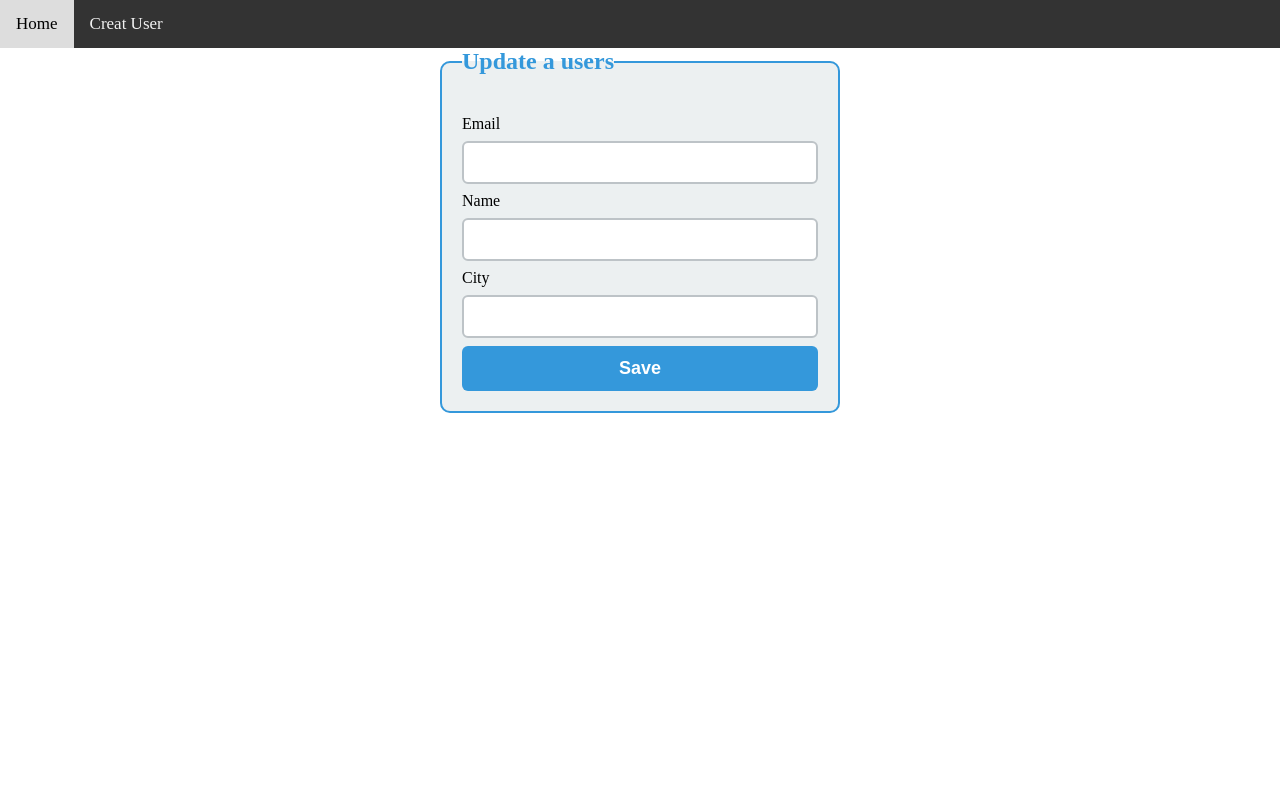
After one commit to namtrung1504/backEndCourse, a Node server app: page /update in a window 1280 px wide. The commit adds this page. Run offline with Node 20, Linux system fonts and the light colour scheme.

Commit message:
0:45 26Dec
- use more MVC getAllUser
- creat folder editUser.js to edit user in web
- change edit button ->  </a> and navigate to /update route

```diff
--- a/src/controllers/homeController.js
+++ b/src/controllers/homeController.js
@@ -1,7 +1,10 @@
 const connection = require("../config/database");
+const { getAllUsers } = require("../services/CRUDService");
 
-const getHomePage = (req, res) => {
-  return res.render("home.ejs");
+const getHomePage = async (req, res) => {
+  // console.log('====> check results :',results)
+  let results = await getAllUsers();
+  return res.render("home.ejs", { listUsers: results });
 };
 
 const getABC = (req, res) => {
@@ -52,10 +55,15 @@ const getCreatPage = (req, res) => {
   res.render("creatUser.ejs");
 };
 
+const getUpdatePage = (req, res) => {
+  res.render("editUser.ejs");
+};
+
 module.exports = {
   getHomePage,
   getABC,
   getNamTrung,
   postCreatUser,
   getCreatPage,
+  getUpdatePage,
 };
--- a/src/public/css/styles.css
+++ b/src/public/css/styles.css
@@ -31,7 +31,7 @@
 
   /* Add a color to the active/current link */
   .topnav a.active {
-    background-color: #04AA6D;
+    background-color: #3498db;
     color: white;
   }
 /* .input-group {
--- a/src/routes/web.js
+++ b/src/routes/web.js
@@ -4,6 +4,7 @@ const {
   getNamTrung,
   postCreatUser,
   getCreatPage,
+  getUpdatePage,
 } = require("../controllers/homeController");
 
 const express = require("express");
@@ -21,4 +22,6 @@ router.post("/creat-user", postCreatUser);
 
 router.get("/creat", getCreatPage);
 
+router.get("/update", getUpdatePage);
+
 module.exports = router;
--- /dev/null
+++ b/src/services/CRUDService.js
@@ -0,0 +1,10 @@
+const connection = require("../config/database");
+
+const getAllUsers = async () => {
+  let [results, fields] = await connection.query("select * from Users");
+  return results;
+};
+
+module.exports = {
+  getAllUsers,
+};
--- /dev/null
+++ b/src/views/editUser.ejs
@@ -0,0 +1,41 @@
+<html lang="en">
+
+<head>
+    <meta charset="UTF-8">
+    <meta name="viewport" content="width=device-width, initial-scale=1.0">
+    <title>Update A User </title>
+    <link rel="stylesheet" type="text/css" href="css/styles.css">
+</head>
+
+<body>
+    <div class="topnav">
+        <a href="/">Home</a>
+        <a href="creat">Creat User</a>
+    </div>
+    <div class="form-add-user">
+        <form action="/creat-user" method="post">
+            <fieldset class="field-set">
+                <legend> Update a users</legend>
+
+
+                <div class="input-group">
+                    <label>Email</label>
+                    <input type="text" name="email" id="emailID">
+                </div>
+                <div class="input-group">
+                    <label>Name</label>
+                    <input type="text" name="name" id="nameID">
+                </div>
+                <div class="input-group">
+                    <label>City</label>
+                    <input type="text" name="city" id="cityID">
+                </div>
+                <div>
+                    <button class="button-add-user">Save</button>
+                </div>
+            </fieldset>
+        </form>
+    </div>
+</body>
+
+</html>
```
Also changed, not shown: src/views/home.ejs (+39 -24 lines).
